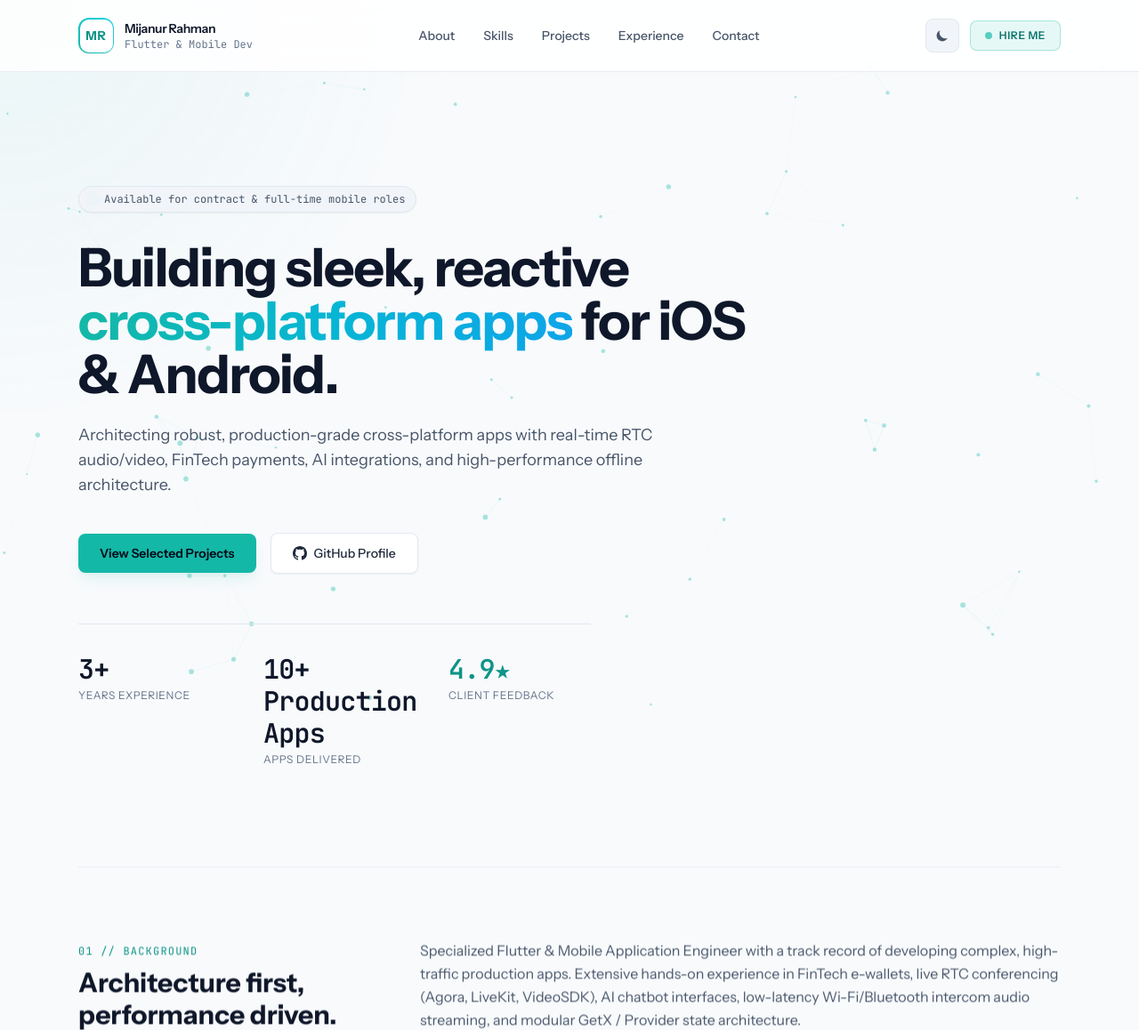
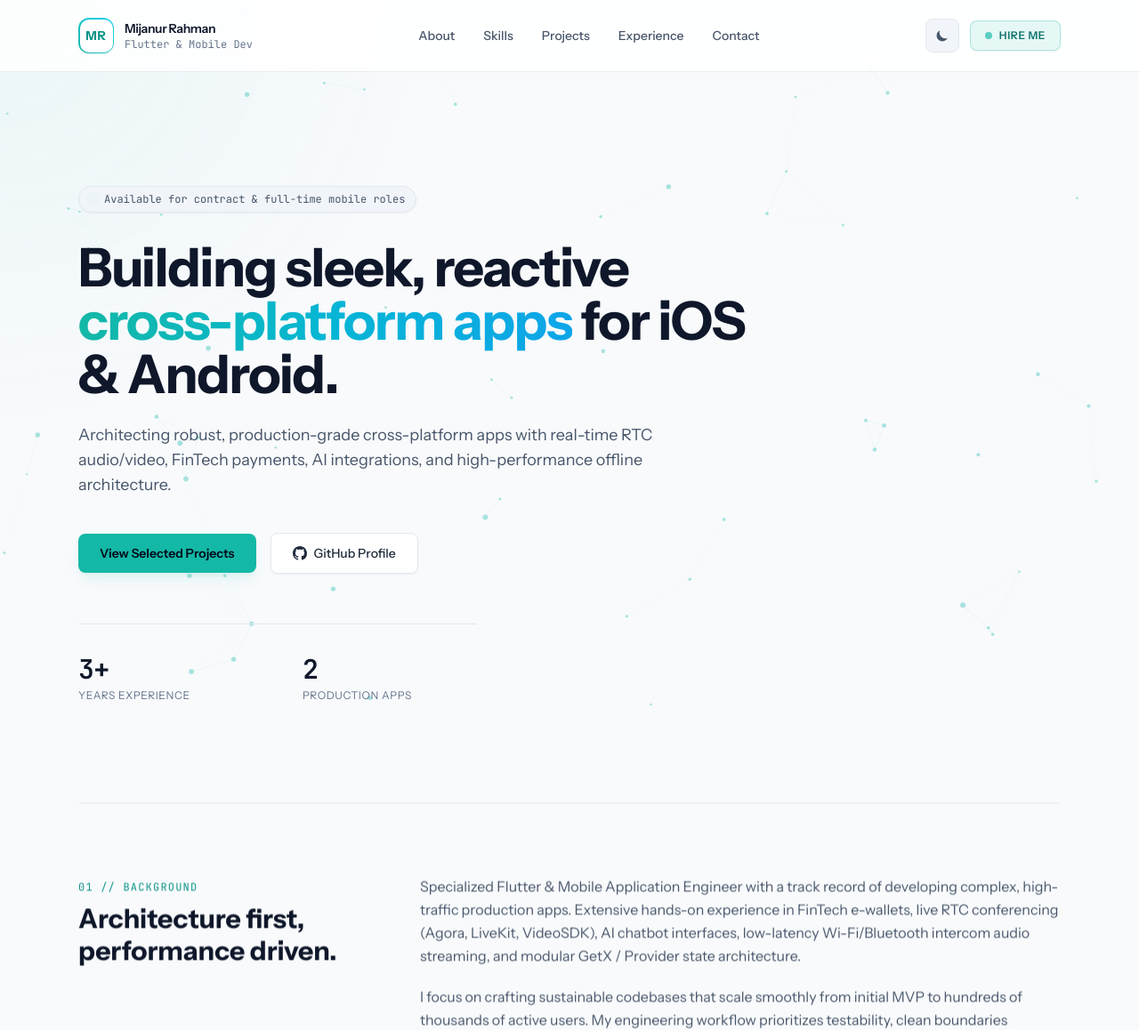
Before and after one commit to Mijan-0707/portfolio, a Django app: page / in a window 1280 px wide. Shown: the top 1158 px of the page at 89% size. Run offline with Django 5.2, Linux system fonts and the light colour scheme; some libraries are stand-ins or nearby versions.

Commit message:
fix: correct production app count to 2 and remove client feedback rating

```diff
--- a/core/views.py
+++ b/core/views.py
@@ -14,8 +14,8 @@ def portfolio_view(request):
         'github': 'https://github.com/Mijan-0707',
         'email': 'mijan0707@example.com',
         'years_experience': '3+',
-        'apps_shipped': '10+ Production Apps',
-        'store_rating': '4.9★',
+        'apps_shipped': '2',
+        'focus_framework': 'Flutter & Dart',
     }
 
     skills = [
--- a/templates/portfolio.html
+++ b/templates/portfolio.html
@@ -223,19 +223,15 @@
                     </a>
                 </div>
 
-                <!-- Fast Metric Highlights -->
-                <div class="grid grid-cols-3 gap-6 sm:gap-12 pt-8 border-t border-slate-200 dark:border-slate-800/80 w-full max-w-xl">
+                <!-- Metric Highlights -->
+                <div class="grid grid-cols-2 gap-8 sm:gap-14 pt-8 border-t border-slate-200 dark:border-slate-800/80 w-full max-w-md">
                     <div class="group cursor-default">
-                        <div class="text-2xl sm:text-3xl font-bold text-slate-900 dark:text-white tracking-tight font-mono transition-transform duration-300 group-hover:scale-110 group-hover:text-teal-500">{{ profile.years_experience }}</div>
+                        <div class="text-2xl sm:text-3xl font-bold text-slate-900 dark:text-white tracking-tight font-mono transition-transform duration-300 group-hover:scale-105 group-hover:text-teal-500">{{ profile.years_experience }}</div>
                         <div class="text-xs text-slate-500 uppercase tracking-wider mt-1">Years Experience</div>
                     </div>
                     <div class="group cursor-default">
-                        <div class="text-2xl sm:text-3xl font-bold text-slate-900 dark:text-white tracking-tight font-mono transition-transform duration-300 group-hover:scale-110 group-hover:text-teal-500">{{ profile.apps_shipped }}</div>
-                        <div class="text-xs text-slate-500 uppercase tracking-wider mt-1">Apps Delivered</div>
-                    </div>
-                    <div class="group cursor-default">
-                        <div class="text-2xl sm:text-3xl font-bold text-teal-600 dark:text-teal-400 tracking-tight font-mono transition-transform duration-300 group-hover:scale-110">{{ profile.store_rating }}</div>
-                        <div class="text-xs text-slate-500 uppercase tracking-wider mt-1">Client Feedback</div>
+                        <div class="text-2xl sm:text-3xl font-bold text-slate-900 dark:text-white tracking-tight font-mono transition-transform duration-300 group-hover:scale-105 group-hover:text-teal-500">{{ profile.apps_shipped }}</div>
+                        <div class="text-xs text-slate-500 uppercase tracking-wider mt-1">Production Apps</div>
                     </div>
                 </div>
             </div>
```
Also changed, not shown: index.html (+5 -9 lines).
